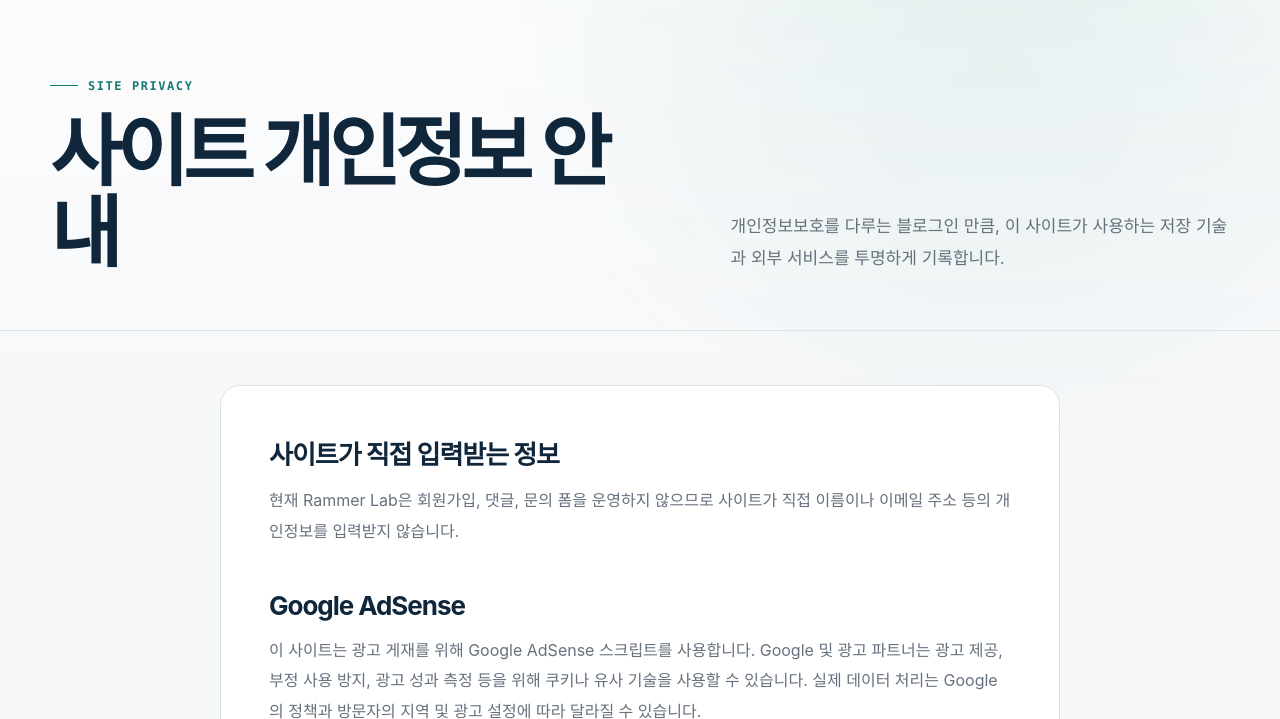
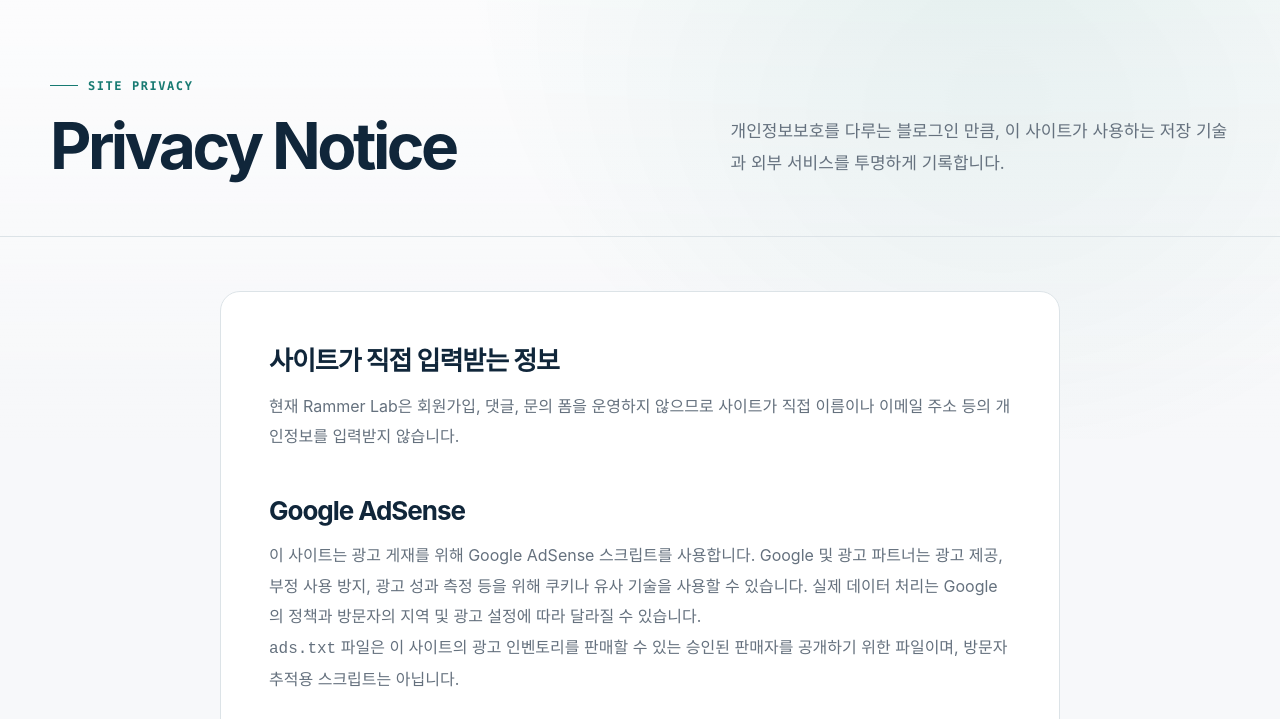
Before and after one commit to rammer7412/rammer7412.github.io, an Astro site: page /site-privacy in a window 1280 px wide. Shown: the part 81-800 px from the top of the page. Built offline with nearby package versions, Linux system fonts and the light colour scheme; Astro itself is replaced by a stand-in of ours.

Commit message:
[Fix] Font Size of Title

```diff
--- a/src/components/CommandPalette.astro
+++ b/src/components/CommandPalette.astro
@@ -11,7 +11,7 @@ const journalEntries = (await getCollection('journal'))
   .sort((a, b) => +new Date(b.data.date) - +new Date(a.data.date));
 const pageCommands = [
   ...navigation.map((item) => ({ title: item.label, subtitle: '페이지', href: item.href })),
-  { title: '사이트 개인정보 안내', subtitle: '쿠키 및 외부 서비스 안내', href: '/site-privacy/' },
+  { title: 'Privacy Notice', subtitle: '쿠키 및 외부 서비스 안내', href: '/site-privacy/' },
   { title: 'GitHub', subtitle: site.github, href: site.github, external: true }
 ];
 
--- a/src/components/Footer.astro
+++ b/src/components/Footer.astro
@@ -14,7 +14,7 @@ import { withBase } from '@/utils/paths';
     </nav>
     <nav aria-label="정보 메뉴">
       <strong>Information</strong>
-      <a href={withBase('/site-privacy/')}>사이트 개인정보 안내</a>
+      <a href={withBase('/site-privacy/')}>Privacy Notice</a>
       <a href={site.github} target="_blank" rel="noreferrer">GitHub</a>
       <a href={`mailto:${site.email}`}>Contact</a>
     </nav>
--- a/src/pages/site-privacy.astro
+++ b/src/pages/site-privacy.astro
@@ -1,10 +1,10 @@
 ---
 import BaseLayout from '@/layouts/BaseLayout.astro';
 ---
-<BaseLayout title="사이트 개인정보 안내" description="Rammer Lab의 쿠키, 광고와 외부 서비스 사용 현황을 안내합니다.">
+<BaseLayout title="Privacy Notice" description="Rammer Lab의 쿠키, 광고와 외부 서비스 사용 현황을 안내합니다.">
   <section class="page-hero compact">
     <div class="container page-hero-grid">
-      <div><span class="eyebrow">SITE PRIVACY</span><h1>사이트 개인정보 안내</h1></div>
+      <div><span class="eyebrow">SITE PRIVACY</span><h1>Privacy Notice</h1></div>
       <p>개인정보보호를 다루는 블로그인 만큼, 이 사이트가 사용하는 저장 기술과 외부 서비스를 투명하게 기록합니다.</p>
     </div>
   </section>
--- a/src/styles/global.css
+++ b/src/styles/global.css
@@ -1022,9 +1022,9 @@ html[data-theme='dark'] .moon-icon {
 .page-hero h1 {
   margin: 18px 0 0;
   color: var(--heading);
-  font-size: clamp(48px, 7vw, 78px);
-  line-height: 1.05;
-  letter-spacing: -0.07em;
+  font-size: clamp(40px, 5.5vw, 64px);
+  line-height: 1.08;
+  letter-spacing: -0.055em;
 }
 
 .about-hero h1 {
```
